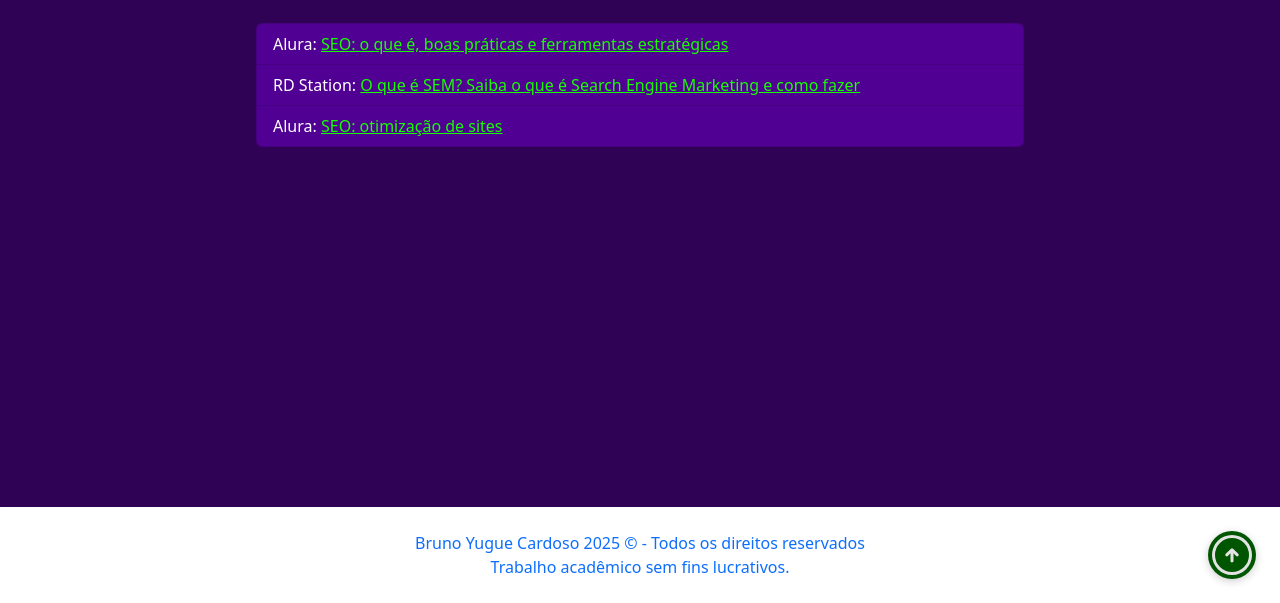
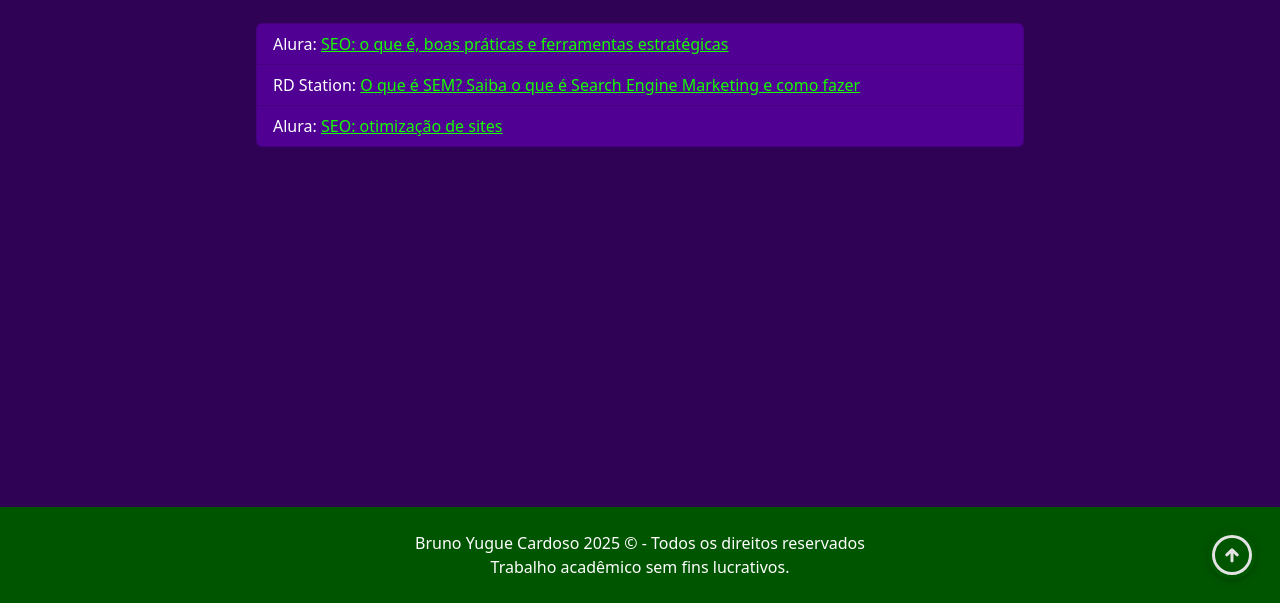
Before and after one commit to brunoyugue/trabalho-seosem-4bi, a plain HTML site: page bibliografia.html in a window 1280 px wide. Shown: the part 197-800 px from the top of the page. Drawn offline with nearby package versions, Linux system fonts and the light colour scheme; a script that the page names is missing.

Commit message:
consertar a footer da bibliografia

```diff
--- a/bibliografia.html
+++ b/bibliografia.html
@@ -66,9 +66,9 @@
     <a href="#" class="ancora" title="Ir para o topo">
         <img src="assets/seta.svg" alt="Ir para o topo" />
     </a>
-    <footer class="bg-white shadow-sm py-4 mt-auto">
+    <footer class="my-footer shadow-sm py-4 mt-auto">
         <div class="container text-center">
-            <div class="text-primary">
+            <div class="white-text">
                 Bruno Yugue Cardoso 2025 &copy; - Todos os direitos reservados<br>
                 Trabalho acadêmico sem fins lucrativos.
             </div>
```
